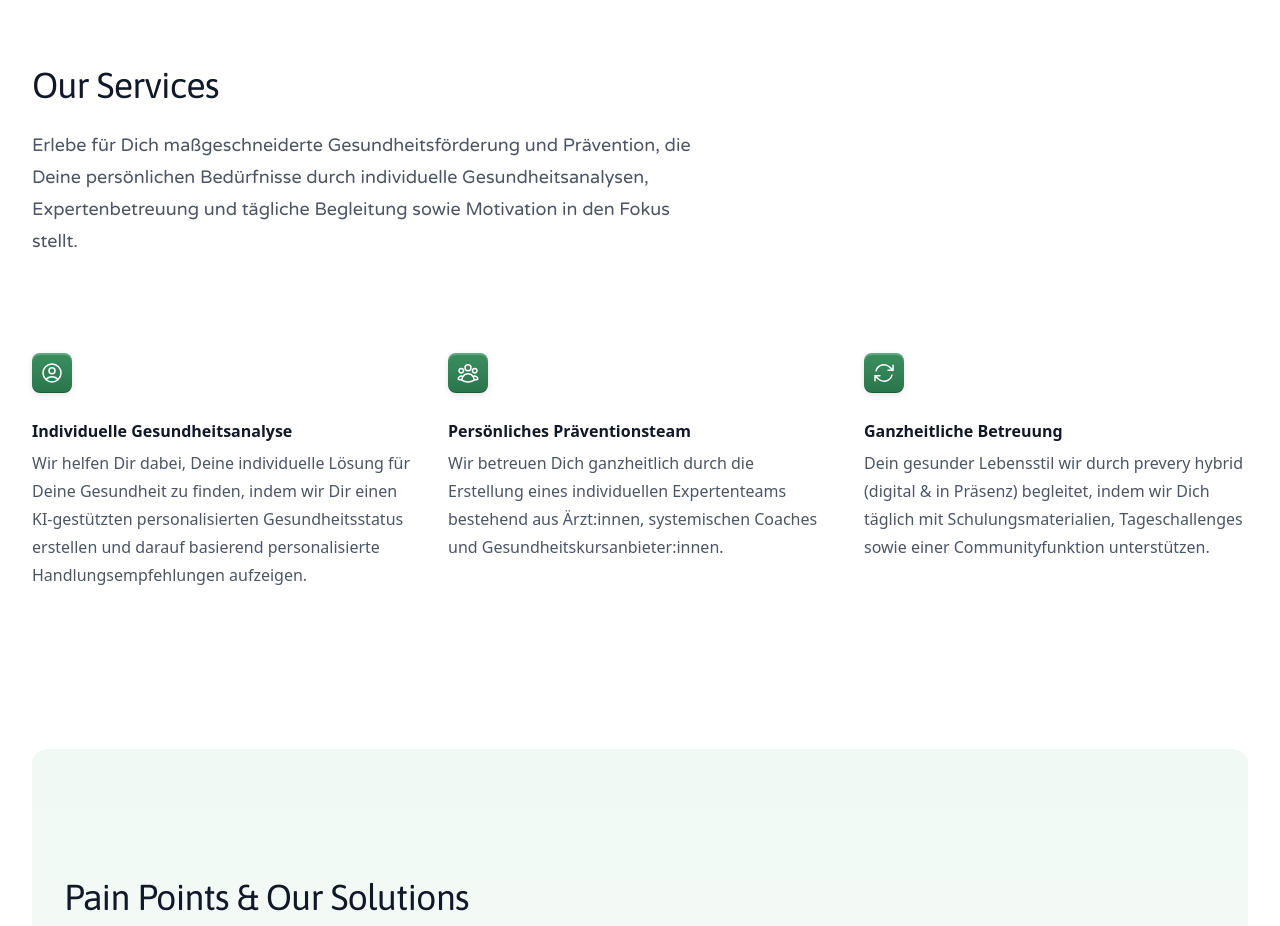
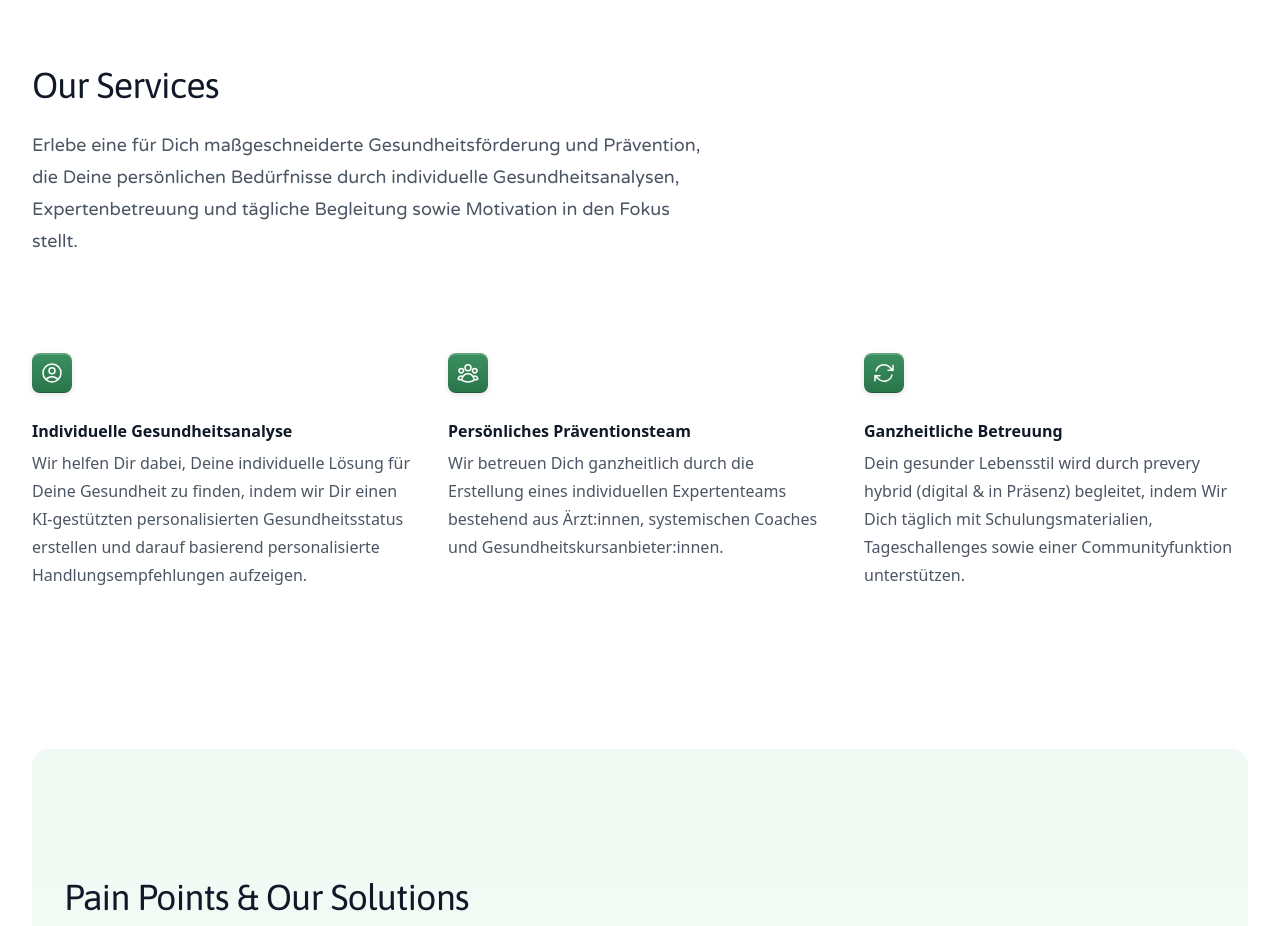
Before and after one commit to prevery-de/prevery-de.github.io, a React (Vite) app: page /#/ in a window 1280 px wide. Shown: the part 2020-2946 px from the top of the page. Built offline with nearby package versions, Linux system fonts and the light colour scheme.

Commit message:
Update services.tsx

```diff
--- a/src/components/services.tsx
+++ b/src/components/services.tsx
@@ -18,7 +18,7 @@ const features = [
     },
     {
         name: 'Ganzheitliche Betreuung',
-        description: 'Dein gesunder Lebensstil wir durch prevery hybrid (digital & in Präsenz) begleitet, indem wir Dich täglich mit Schulungsmaterialien, Tageschallenges sowie einer Communityfunktion unterstützen.',
+        description: 'Dein gesunder Lebensstil wird durch prevery hybrid (digital & in Präsenz) begleitet, indem Wir Dich täglich mit Schulungsmaterialien, Tageschallenges sowie einer Communityfunktion unterstützen.',
         icon: ArrowPathIcon,
     },
 ]
@@ -32,7 +32,7 @@ export default function Services() {
                         Our Services
                     </h2>
                     <p className="font-varela font-normal mt-6 text-lg leading-8 text-gray-600">
-                        Erlebe für Dich maßgeschneiderte Gesundheitsförderung und Prävention, die Deine persönlichen Bedürfnisse durch individuelle Gesundheitsanalysen, Expertenbetreuung und tägliche Begleitung sowie Motivation in den Fokus stellt.
+                        Erlebe eine für Dich maßgeschneiderte Gesundheitsförderung und Prävention, die Deine persönlichen Bedürfnisse durch individuelle Gesundheitsanalysen, Expertenbetreuung und tägliche Begleitung sowie Motivation in den Fokus stellt.
                     </p>
                 </div>
                 <div className="mx-auto mt-16 max-w-2xl sm:mt-20 lg:mt-24 lg:max-w-none">
```
